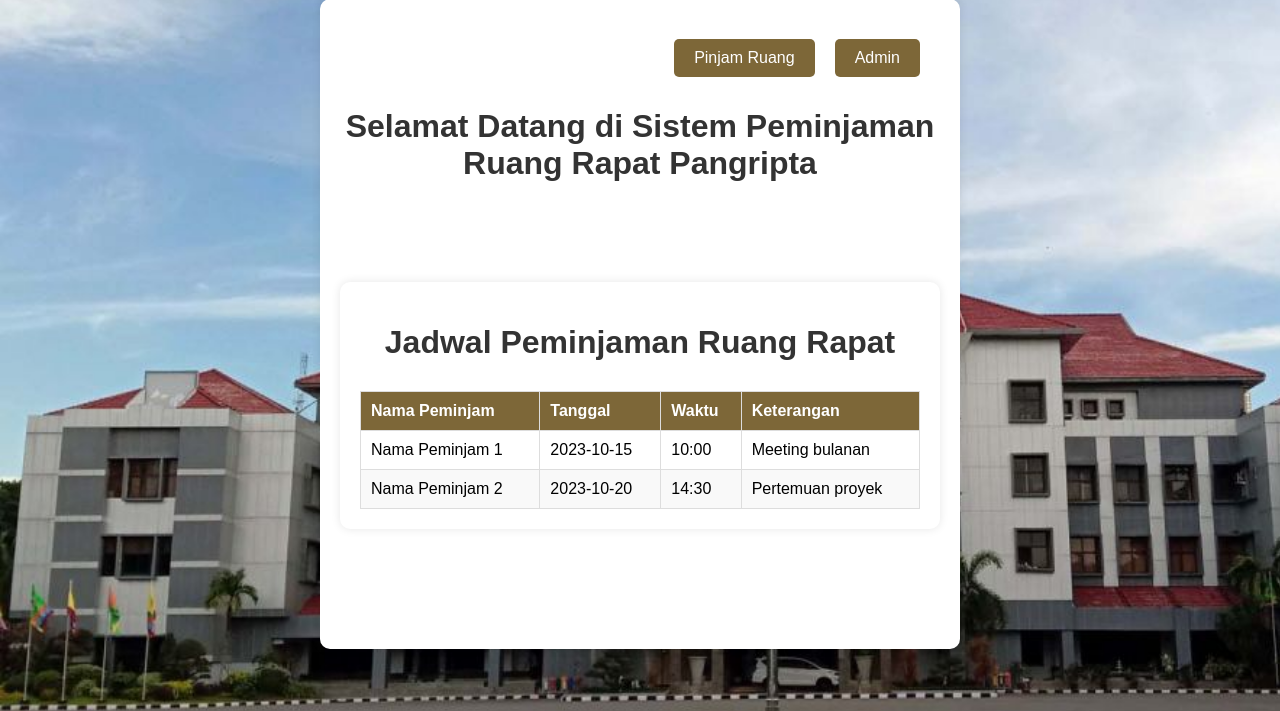
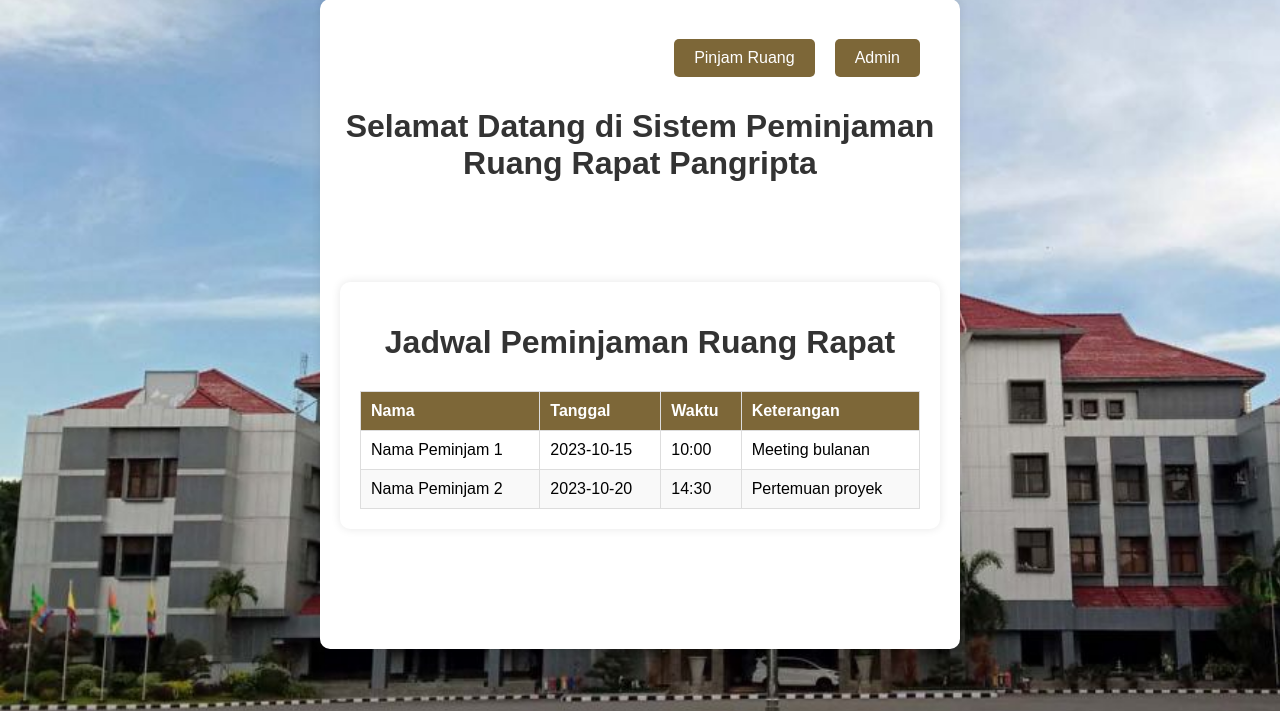
Before and after one commit to isakhlfts/booking-meeting-room, a PHP site: page /home.php in a window 1280 px wide. Shown: the part 101-812 px from the top of the page. Run offline with PHP 8.4, Linux system fonts and the light colour scheme.

Commit message:
Update home.php

```diff
--- a/home.php
+++ b/home.php
@@ -38,7 +38,7 @@ $peminjamData = array(
                 <a href="user.php">Pinjam Ruang</a>
             </div>
             <div class="admin-links">
-                <a href="admin.php">Admin</a>
+                <a href="admin_login.php">Admin</a>
             </div>
         </div>
         <h1>Selamat Datang di Sistem Peminjaman Ruang Rapat Pangripta</h1>
@@ -47,7 +47,7 @@ $peminjamData = array(
         <table class="schedule-table">
             <thead>
                 <tr>
-                    <th>Nama Peminjam</th>
+                    <th>Nama</th>
                     <th>Tanggal</th>
                     <th>Waktu</th>
                     <th>Keterangan</th>
```
